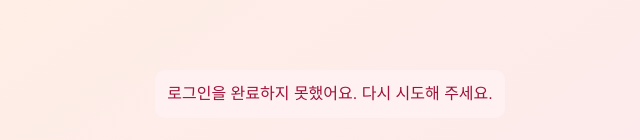
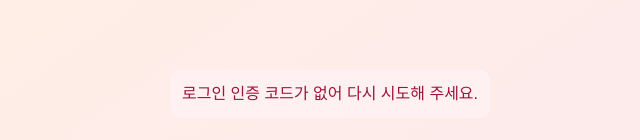
Before and after one commit to tail1887/hackathon-2person-project, a Next.js app in the folder web/: page /auth/callback in a window 1280 px wide. Shown: the part 306-446 px from the top of the page, without its empty margins (310-950 px from the left). Built offline with nearby package versions, Linux system fonts and the light colour scheme; no server answers.

Commit message:
fix: exchange oauth callback code

```diff
--- a/web/src/features/auth/callback-screen.tsx
+++ b/web/src/features/auth/callback-screen.tsx
@@ -8,13 +8,17 @@ export function CallbackScreen() {
   const router = useRouter();
   const searchParams = useSearchParams();
   const supabase = getBrowserSupabase();
+  const code = searchParams.get("code");
   const [message, setMessage] = useState("로그인 정보를 확인하는 중…");
 
   useEffect(() => {
     if (!supabase) return;
     const next = searchParams.get("next");
     const destination = next?.startsWith("/") && !next.startsWith("//") ? next : "/";
-    void supabase.auth.exchangeCodeForSession(window.location.href).then(({ error }) => {
+    if (!code) {
+      return;
+    }
+    void supabase.auth.exchangeCodeForSession(code).then(({ error }) => {
       if (error) {
         setMessage("로그인을 완료하지 못했어요. 다시 시도해 주세요.");
         return;
@@ -22,7 +26,13 @@ export function CallbackScreen() {
       router.replace(destination);
       router.refresh();
     });
-  }, [router, searchParams, supabase]);
+  }, [code, router, searchParams, supabase]);
 
-  return <main className="auth-shell"><p className="notice">{supabase ? message : "Supabase 공개 연결값이 아직 설정되지 않았어요."}</p></main>;
+  const displayMessage = !supabase
+    ? "Supabase 공개 연결값이 아직 설정되지 않았어요."
+    : !code
+      ? "로그인 인증 코드가 없어 다시 시도해 주세요."
+      : message;
+
+  return <main className="auth-shell"><p className="notice">{displayMessage}</p></main>;
 }
```
